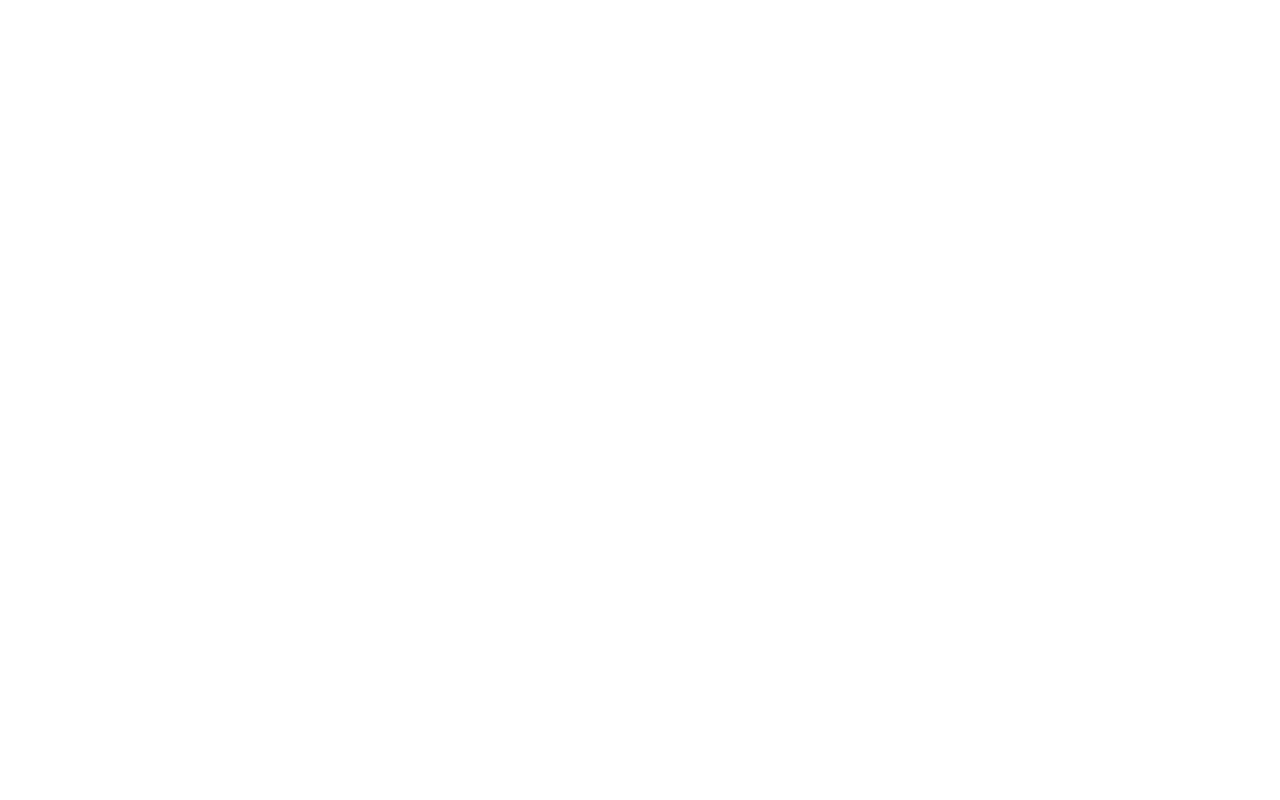
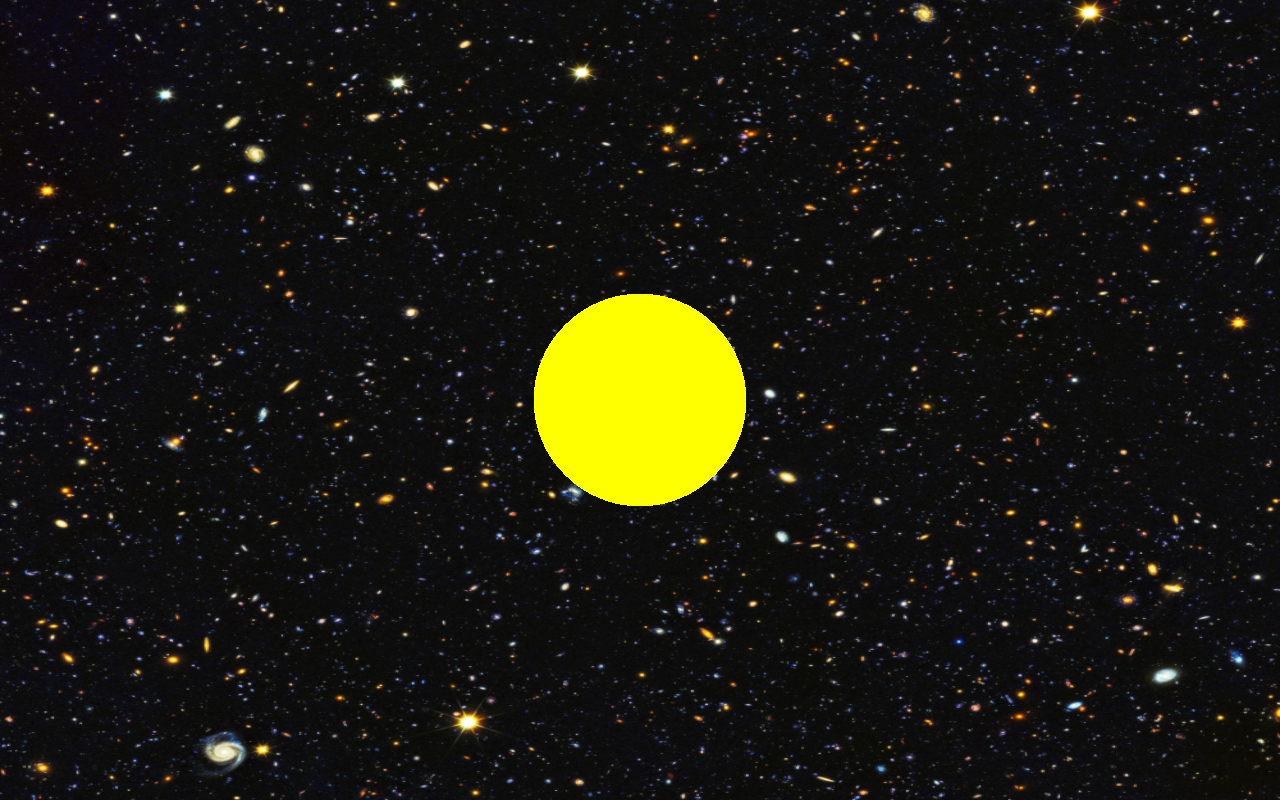
Before and after one commit to Raffaele/threeJs-02-object-rotation, a website built with Parcel: page src/index.html in a window 1280 px wide. Built offline with nearby package versions, Linux system fonts and the light colour scheme; animation ran at ten frames a second.

Commit message:
Stars background added.

```diff
--- a/src/index.html
+++ b/src/index.html
@@ -3,7 +3,7 @@
   <head>
     <meta charset="UTF-8" />
     <meta name="viewport" content="width=device-width, initial-scale=1.0" />
-    <title>First ThreeJs + TS project</title>
+    <title>ThreeJs + TS project exercise</title>
     <script type="module" src="./index.ts"></script>
     <style>
       body {
--- a/src/index.ts
+++ b/src/index.ts
@@ -0,0 +1,35 @@
+import * as THREE from 'three';
+
+const universeTextureLoader = new THREE.TextureLoader();
+
+const renderer = new THREE.WebGLRenderer();
+renderer.setSize(window.innerWidth, window.innerHeight);
+document.body.appendChild(renderer.domElement);
+
+const starsUrl = new URL('./imgs/stars.jpg', import.meta.url).toString();
+
+const scene = new THREE.Scene();
+universeTextureLoader.load(
+  starsUrl,
+  (texture) => {
+    texture.colorSpace = THREE.SRGBColorSpace;
+    scene.background = texture;
+  },
+  undefined, (error) => {
+    console.error('Error loading texture:', error);
+  });
+const camera = new THREE.PerspectiveCamera(75, window.innerWidth / window.innerHeight, 0.1, 1000);
+camera.position.z = 5;
+
+const sunGeometry = new THREE.SphereGeometry(1, 32, 32);
+const sunMaterial = new THREE.MeshBasicMaterial({ color: 0xffff00 });
+const sun = new THREE.Mesh(sunGeometry, sunMaterial);
+scene.add(sun);
+
+
+function continuuouslyRender(callback: () => void) {
+  callback();
+  requestAnimationFrame(() => continuuouslyRender(callback));
+}
+
+continuuouslyRender(() => renderer.render(scene, camera));
```
Also changed, not shown: .claude/launch.json (added).
